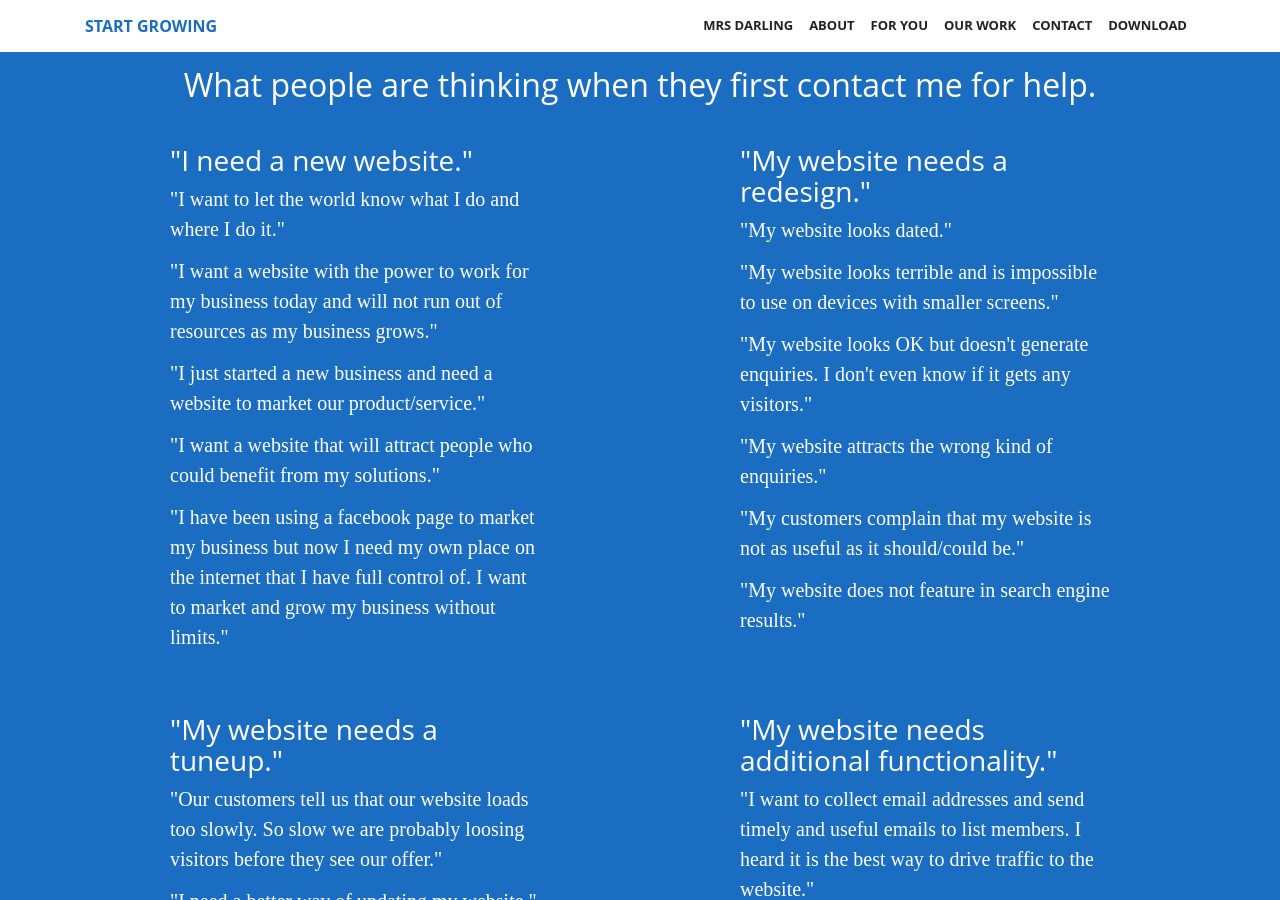
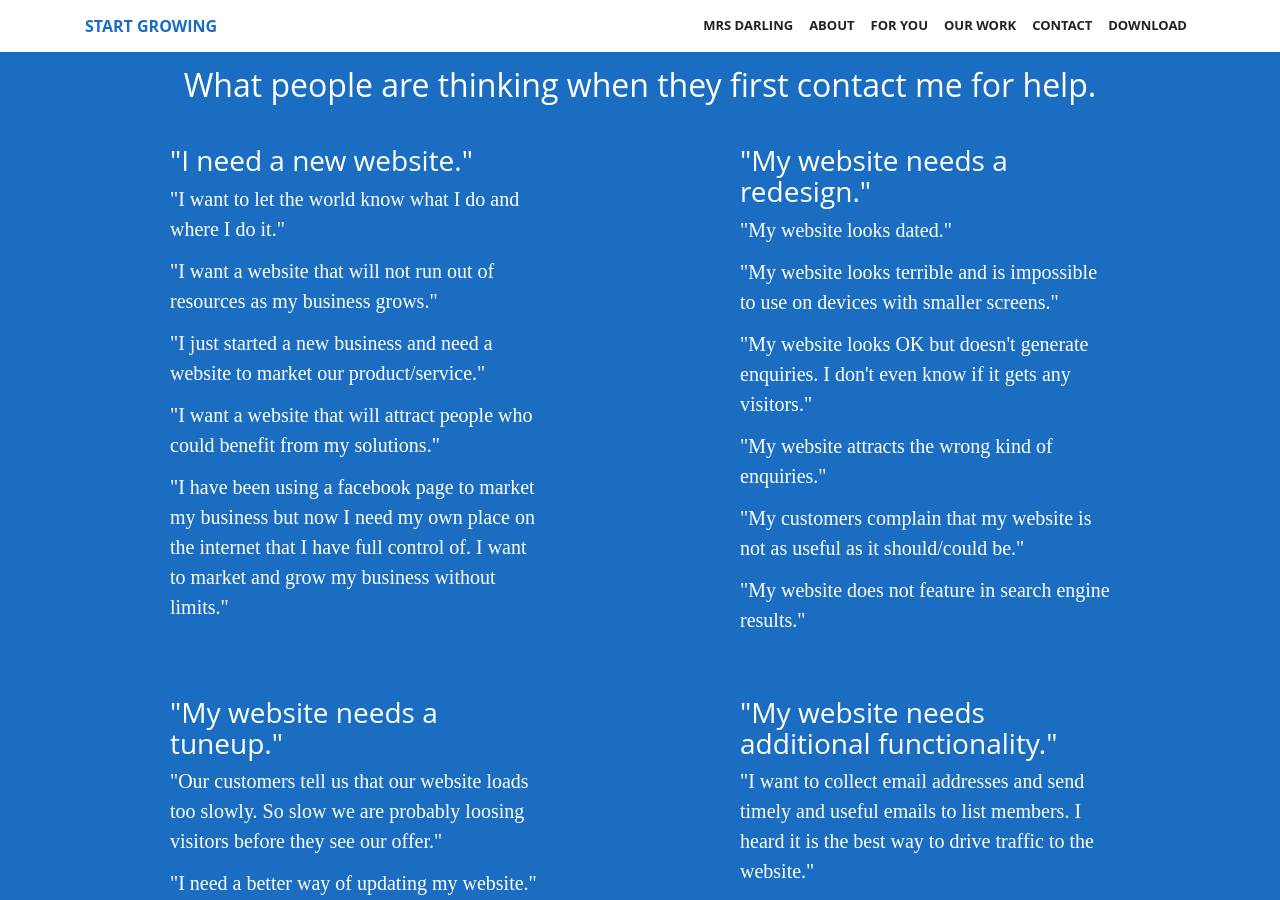
Before and after one commit to primertest-org/ADAADA, a Jekyll site: the page built from index.html, in a window 1280 px wide and 900 px high, scrolled down 1001 px. Built offline with Jekyll 4.4.1, drawn with Linux system fonts in a browser that asks for light colours; some web fonts are replaced.

Commit message:
Update services.html

```diff
--- a/_includes/services.html
+++ b/_includes/services.html
@@ -13,7 +13,7 @@
             <!--<i class="fa fa-4x fa-diamond text-primary sr-icons"></i> -->
             <h3 class="editable">"I need a new website."</h3>
             <p class=" editable">"I want to let the world know what I do and where I do it."</p>
-            <p class=" editable">"I want a website with the power to work for my business today and will not run out of resources as my business grows."</p>
+            <p class=" editable">"I want a website that will not run out of resources as my business grows."</p>
             <p class=" editable">"I just started a new business and need a website to market our product/service."</p>
             <p class=" editable">"I want a website that will attract people who could benefit from my solutions."</p>
               <p class=" editable">"I have been using a facebook page to market my business but now I need my own place on the internet that I have full control of. I want to market and grow my business without limits."</p>
```
